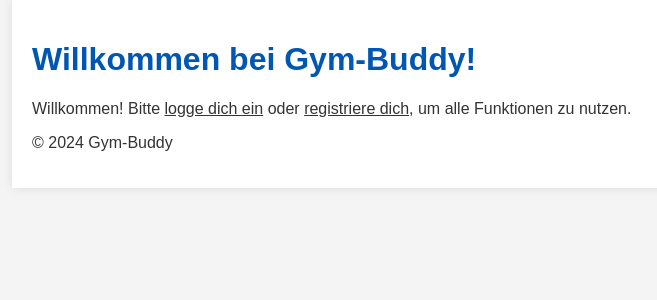
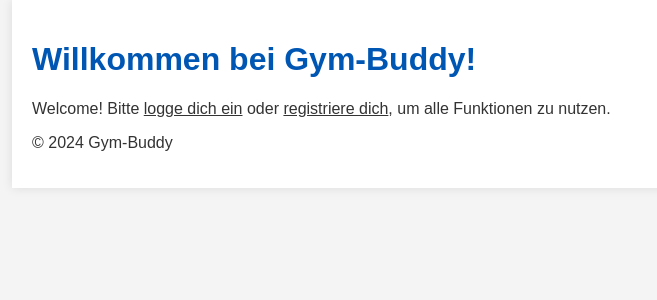
Before and after one commit to schweglera/GymBuddy, a Django app: page / in a window 1280 px wide. Shown: the top 300 px of the page, without its empty margins (288-945 px from the left). Run offline with Django 5.2, Linux system fonts and the light colour scheme.

Commit message:
Fourth Commit Nicolas 05.01.25

```diff
--- a/blog/templates/article_list.html
+++ b/blog/templates/article_list.html
@@ -38,7 +38,7 @@
                 {% endfor %}
             </ul>
         {% else %}
-            <p>Willkommen! Bitte <a href="{% url 'login' %}">logge dich ein</a> oder <a href="{% url 'register' %}">registriere dich</a>, um alle Funktionen zu nutzen.</p>
+            <p>Welcome! Bitte <a href="{% url 'login' %}">logge dich ein</a> oder <a href="{% url 'register' %}">registriere dich</a>, um alle Funktionen zu nutzen.</p>
         {% endif %}
 
         <footer>
```
